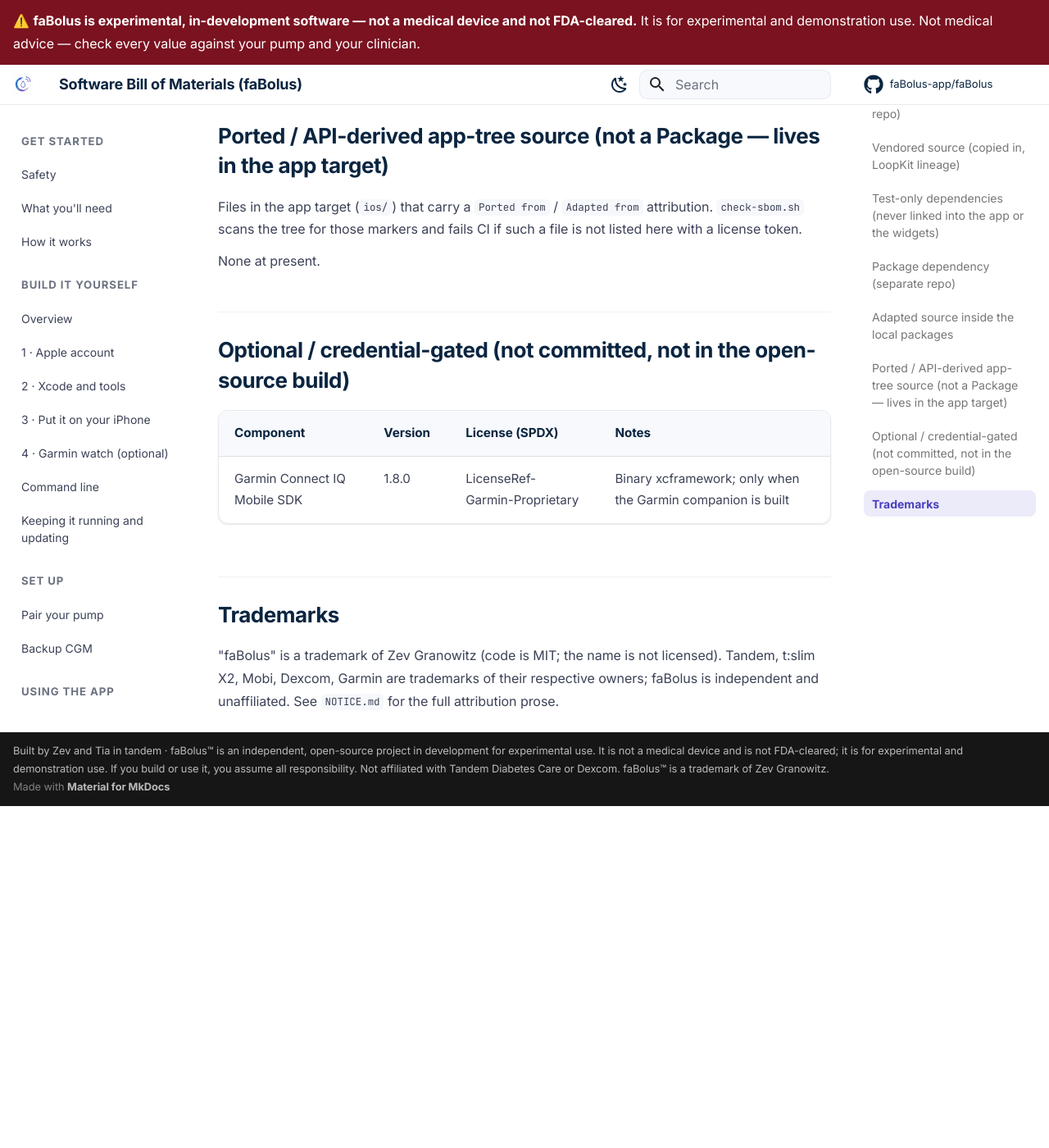
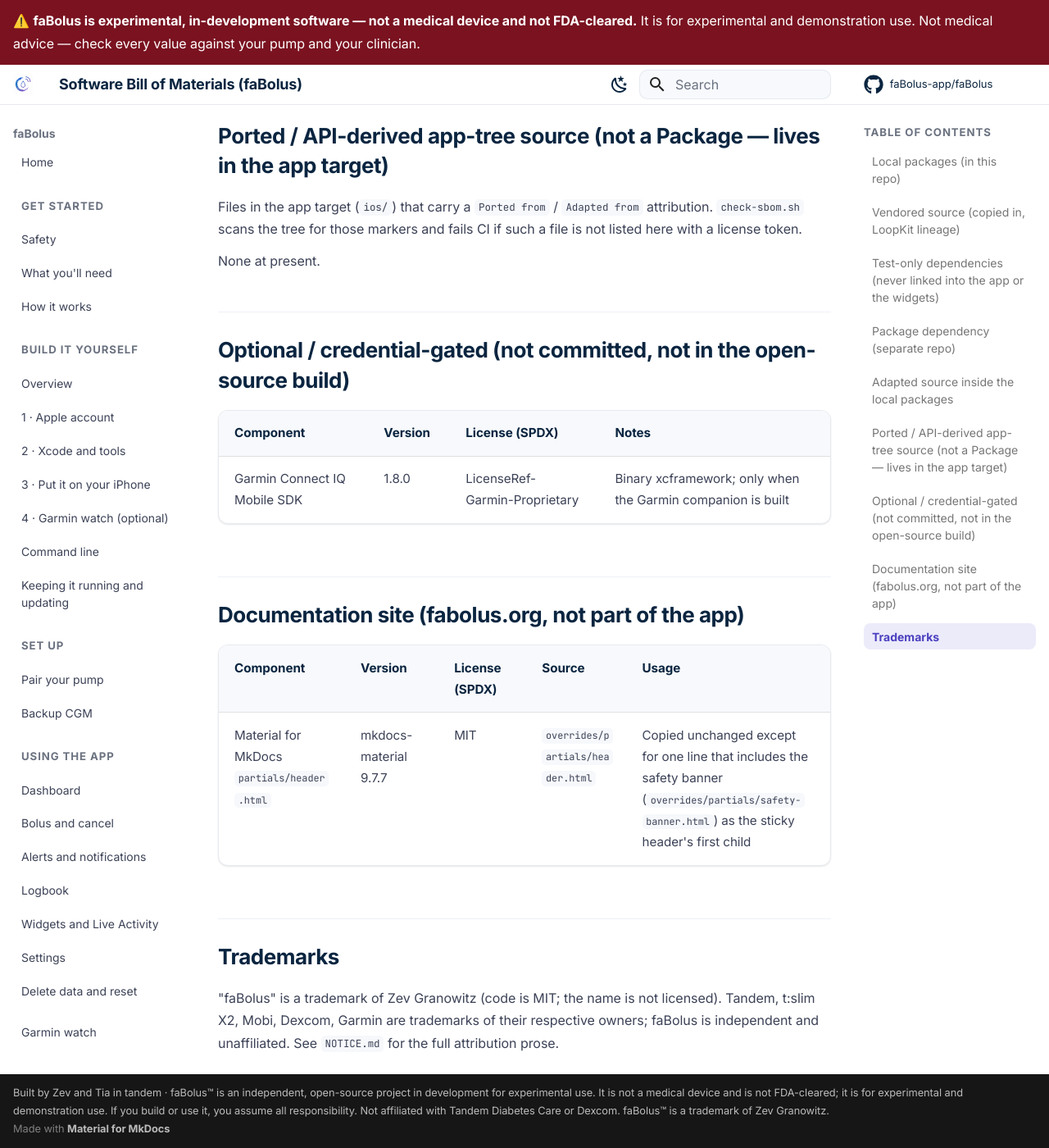
Before and after one commit to faBolus-app/faBolus, an MkDocs documentation site: the page built from docs/SBOM.md, in a window 1280 px wide and 1400 px high, scrolled down 8969 px. Shown: the whole window at 82% size. Built offline with MkDocs 1.6.1 and Material for MkDocs 9.7.7, drawn with Linux system fonts in a browser that asks for light colours; comment, search, counter and statistics services are not loaded; before the commit the page ends 9952 px from its top, so only the background shows below that.

Commit message:
fix(site): keep the sidebars, drawer and search below the safety banner
The safety banner was a separate sticky element above the header, and Material sizes the sidebars,
their scroll areas and the table-of-contents tracking from the <header> element alone. Scrolled,
both sidebars stuck at 2.4rem, under the banner and header, hiding "faBolus" and "Home".

The banner is now the header's first child (a copy of Material 9.7.7's header partial with one
include), so Material counts it at every wrap. banner.js syncs its height into --fab-banner-h, with
a ResizeObserver, for the places Material positions from a fixed 2.4rem header:

- the drawer and its overlay below 76.25em, which the banner covered (z-index 1001);
- phone and tablet search, whose field sat entirely under the banner;
- the back-to-top button, which appeared under the header;
- anchor jumps, which double-counted the offset and landed a banner's height too low.

The docs workflow now builds and deploys on overrides/** changes, and fails if any built page lacks
the banner. The copied partial is recorded in THIRD_PARTY.md and docs/SBOM.md.

Co-Authored-By: Claude Opus 5.5 <noreply@anthropic.com>

```diff
--- a/docs/SBOM.md
+++ b/docs/SBOM.md
@@ -76,6 +76,12 @@ None at present.
 |---|---|---|---|
 | Garmin Connect IQ Mobile SDK | 1.8.0 | LicenseRef-Garmin-Proprietary | Binary xcframework; only when the Garmin companion is built |
 
+## Documentation site (fabolus.org, not part of the app)
+
+| Component | Version | License (SPDX) | Source | Usage |
+|---|---|---|---|---|
+| Material for MkDocs `partials/header.html` | mkdocs-material 9.7.7 | MIT | `overrides/partials/header.html` | Copied unchanged except for one line that includes the safety banner (`overrides/partials/safety-banner.html`) as the sticky header's first child |
+
 ## Trademarks
 
 "faBolus" is a trademark of Zev Granowitz (code is MIT; the name is not licensed). Tandem, t:slim X2, Mobi,
--- a/docs/javascripts/banner.js
+++ b/docs/javascripts/banner.js
@@ -1,16 +1,21 @@
-// Sync the pinned safety banner's real height into --fab-banner-h so the sticky header
-// sits directly below it (the banner wraps to 2+ lines on narrow screens). See extra.css.
+// Sync the safety banner's real height into --fab-banner-h. The banner is the sticky header's first
+// child (overrides/partials/header.html) and wraps to several lines on narrow screens, so the pieces
+// that Material positions from a fixed header height (the drawer, the phone search, the back-to-top
+// button, anchor jumps) read this instead. See extra.css. The header persists across instant
+// navigation, so one observer covers every page.
 (function () {
+  var banner = document.querySelector('.md-header .fab-safety-banner');
+  if (!banner) { return; }
   function sync() {
-    // Measure the sticky announce wrapper (its height == the banner's) so the header stacks below it.
-    var b = document.querySelector('[data-md-component="announce"]') || document.querySelector('.md-banner');
-    if (b) {
-      document.documentElement.style.setProperty('--fab-banner-h', b.offsetHeight + 'px');
-    }
+    document.documentElement.style.setProperty('--fab-banner-h', banner.offsetHeight + 'px');
   }
-  window.addEventListener('load', sync);
-  window.addEventListener('resize', sync);
-  document.addEventListener('DOMContentLoaded', sync);
-  // Re-sync after mkdocs-material instant navigation, just in case.
-  if (typeof document$ !== 'undefined' && document$.subscribe) { document$.subscribe(sync); }
+  sync();
+  // Fires on every height change: window resizes, rotation, and the web font loading and
+  // re-wrapping the text.
+  if (typeof ResizeObserver !== 'undefined') {
+    new ResizeObserver(sync).observe(banner);
+  } else {
+    window.addEventListener('resize', sync);
+    window.addEventListener('load', sync);
+  }
 })();
--- a/docs/stylesheets/extra.css
+++ b/docs/stylesheets/extra.css
@@ -69,29 +69,46 @@
 
 /* =========================================================================
    Persistent safety banner — stays pinned at the very top while scrolling.
-   The banner (overrides/main.html → block announce) is normally in the flow and
-   scrolls away; make it sticky and push the (also-sticky) header below it. The
-   banner wraps on narrow screens, so its real height is synced into
-   --fab-banner-h by docs/javascripts/banner.js (the value below is the fallback).
+   The banner is the first child of the sticky header (overrides/partials/header.html),
+   so Material's JS counts it in the header's height: both sidebars stick below it,
+   their scroll areas fit the window, and the table of contents tracks the right
+   heading. The banner wraps on narrow screens; docs/javascripts/banner.js syncs its
+   real height into --fab-banner-h for the few places Material positions from a
+   fixed 2.4rem header (the value below is the no-JS fallback).
    ========================================================================= */
-:root { --fab-banner-h: 2.6rem; }
-/* Stick the ANNOUNCE WRAPPER, not the inner .md-banner. The wrapper
-   (`[data-md-component="announce"]`) is the direct body child and a sibling of the header, so it
-   sticks relative to the page like the header does. Making only `.md-banner` sticky pins it within
-   this short wrapper — which itself scrolls away, so the banner appeared non-sticky. */
-[data-md-component="announce"] {
-  position: sticky;
-  top: 0;
-  z-index: 1001;                         /* above the sticky header */
-}
+:root { --fab-banner-h: 4rem; }
 .md-banner {
   background-color: #7a1220;             /* deep red so it clearly reads as a warning */
   color: #fff;
 }
 .md-banner a { color: #fff; text-decoration: underline; }
-.md-header { top: var(--fab-banner-h, 0); }   /* sit directly below the pinned banner */
-/* Keep anchor-link jumps from landing under the pinned banner + header. */
-html { scroll-padding-top: calc(var(--fab-banner-h, 2.6rem) + 3rem); }
+/* Above the header's own layers (the search overlay is 1, the search box 2), so opening search
+   never covers the banner. */
+.fab-safety-banner { position: relative; z-index: 3; }
+
+/* Anchor jumps land below the whole header. Material's own :target margin (3.6rem) assumes a 2.4rem
+   header, so it keeps only its 1.2rem gap and the header height comes from the padding; the
+   padding also keeps keyboard focus from scrolling a link under the header. */
+html { scroll-padding-top: calc(var(--fab-banner-h) + 2.4rem); }
+.md-typeset :target { --md-scroll-margin: 1.2rem; }
+
+/* Back-to-top button: Material puts it 3.2rem from the top, which is under the banner. */
+.md-top { top: calc(var(--fab-banner-h) + 3.2rem); }
+
+/* Below 76.25em the navigation is a drawer and its overlay, both fixed from the top of the window.
+   Start them below the banner so it stays readable, and undimmed, while the drawer is open. */
+@media screen and (max-width: 76.234375em) {
+  .md-sidebar--primary,
+  .md-overlay { top: var(--fab-banner-h); }
+  .md-sidebar--primary { height: calc(100% - var(--fab-banner-h)); }
+  [data-md-toggle="drawer"]:checked ~ .md-overlay { height: calc(100% - var(--fab-banner-h)); }
+}
+/* Below 60em search opens full screen from the top of the window; start it below the banner, or the
+   search field sits under it. */
+@media screen and (max-width: 59.984375em) {
+  .md-search__inner { top: var(--fab-banner-h); }
+  [data-md-toggle="search"]:checked ~ .md-header .md-search__inner { height: calc(100% - var(--fab-banner-h)); }
+}
 
 /* Search box */
 [data-md-color-scheme="default"] .md-search__form {
--- a/mkdocs.yml
+++ b/mkdocs.yml
@@ -11,7 +11,7 @@ copyright: >-
 
 theme:
   name: material
-  custom_dir: overrides   # the safety banner on every page: overrides/main.html (block announce)
+  custom_dir: overrides   # the safety banner on every page, inside the sticky header: overrides/partials/
   language: en
   font:
     text: Inter
@@ -51,7 +51,7 @@ extra_css:
   - stylesheets/extra.css
 
 extra_javascript:
-  - javascripts/banner.js   # keeps the sticky safety banner sized so the header stacks below it
+  - javascripts/banner.js   # syncs the safety banner's height into --fab-banner-h (see extra.css)
 
 markdown_extensions:
   - abbr
--- /dev/null
+++ b/overrides/partials/header.html
@@ -0,0 +1,74 @@
+{#-
+  Material for MkDocs 9.7.7's partials/header.html (MIT, (c) 2016-2025 Martin Donath), copied
+  unchanged except for the safety banner include as the header's first child. The banner sits inside
+  the sticky header so Material measures it with the header: its JS sets both sidebars' sticky offset,
+  their scroll height and the table-of-contents tracking from the header's height, and the banner
+  wraps to several lines on narrow screens. Re-copy this file when mkdocs-material is bumped.
+-#}
+{% set class = "md-header" %}
+{% if "navigation.tabs.sticky" in features %}
+  {% set class = class ~ " md-header--shadow md-header--lifted" %}
+{% elif "navigation.tabs" not in features %}
+  {% set class = class ~ " md-header--shadow" %}
+{% endif %}
+<header class="{{ class }}" data-md-component="header">
+  {% include "partials/safety-banner.html" %}
+  <nav class="md-header__inner md-grid" aria-label="{{ lang.t('header') }}">
+    <a href="{{ config.extra.homepage | d(nav.homepage.url, true) | url }}" title="{{ config.site_name | e }}" class="md-header__button md-logo" aria-label="{{ config.site_name }}" data-md-component="logo">
+      {% include "partials/logo.html" %}
+    </a>
+    <label class="md-header__button md-icon" for="__drawer">
+      {% set icon = config.theme.icon.menu or "material/menu" %}
+      {% include ".icons/" ~ icon ~ ".svg" %}
+    </label>
+    <div class="md-header__title" data-md-component="header-title">
+      <div class="md-header__ellipsis">
+        <div class="md-header__topic">
+          <span class="md-ellipsis">
+            {{ config.site_name }}
+          </span>
+        </div>
+        <div class="md-header__topic" data-md-component="header-topic">
+          <span class="md-ellipsis">
+            {% if page.meta and page.meta.title %}
+              {{ page.meta.title }}
+            {% else %}
+              {{ page.title }}
+            {% endif %}
+          </span>
+        </div>
+      </div>
+    </div>
+    {% if config.theme.palette %}
+      {% if not config.theme.palette is mapping %}
+        {% include "partials/palette.html" %}
+      {% endif %}
+    {% endif %}
+    {% if not config.theme.palette is mapping %}
+      {% include "partials/javascripts/palette.html" %}
+    {% endif %}
+    {% if config.extra.alternate %}
+      {% include "partials/alternate.html" %}
+    {% endif %}
+    {% if "material/search" in config.plugins %}
+      {% set search = config.plugins["material/search"] | attr("config") %}
+      {% if search.enabled %}
+        <label class="md-header__button md-icon" for="__search">
+          {% set icon = config.theme.icon.search or "material/magnify" %}
+          {% include ".icons/" ~ icon ~ ".svg" %}
+        </label>
+        {% include "partials/search.html" %}
+      {% endif %}
+    {% endif %}
+    {% if config.repo_url %}
+      <div class="md-header__source">
+        {% include "partials/source.html" %}
+      </div>
+    {% endif %}
+  </nav>
+  {% if "navigation.tabs.sticky" in features %}
+    {% if "navigation.tabs" in features %}
+      {% include "partials/tabs.html" %}
+    {% endif %}
+  {% endif %}
+</header>
--- /dev/null
+++ b/overrides/partials/safety-banner.html
@@ -0,0 +1,9 @@
+{#- The safety banner on every docs page: the app's own first-run wording. Included at the top of the
+    sticky header (partials/header.html), so it stays on screen at every scroll position. -#}
+<aside class="md-banner fab-safety-banner" aria-label="Safety notice">
+  <div class="md-banner__inner md-grid md-typeset">
+    <span>⚠️ <strong>faBolus is experimental, in-development software — not a medical device and not FDA-cleared.</strong>
+    It is for experimental and demonstration use. Not medical advice — check every value against your pump and your
+    clinician.</span>
+  </div>
+</aside>
--- a/requirements-docs.txt
+++ b/requirements-docs.txt
@@ -10,4 +10,7 @@
 #
 # Note for whoever bumps this: mkdocs.yml has a fully explicit `nav`, and docs/CNAME ships only because
 # it sits under docs/. Any docs reorganisation must update both or --strict fails.
+#
+# overrides/partials/header.html is a copy of this version's partials/header.html with the safety
+# banner added. Re-copy it from the new version (keeping the banner include) when you bump.
 mkdocs-material==9.7.7
```
Also changed, not shown: THIRD_PARTY.md (+1 -0 lines), overrides/main.html (deleted, +0 -8 lines), 1 other file.
